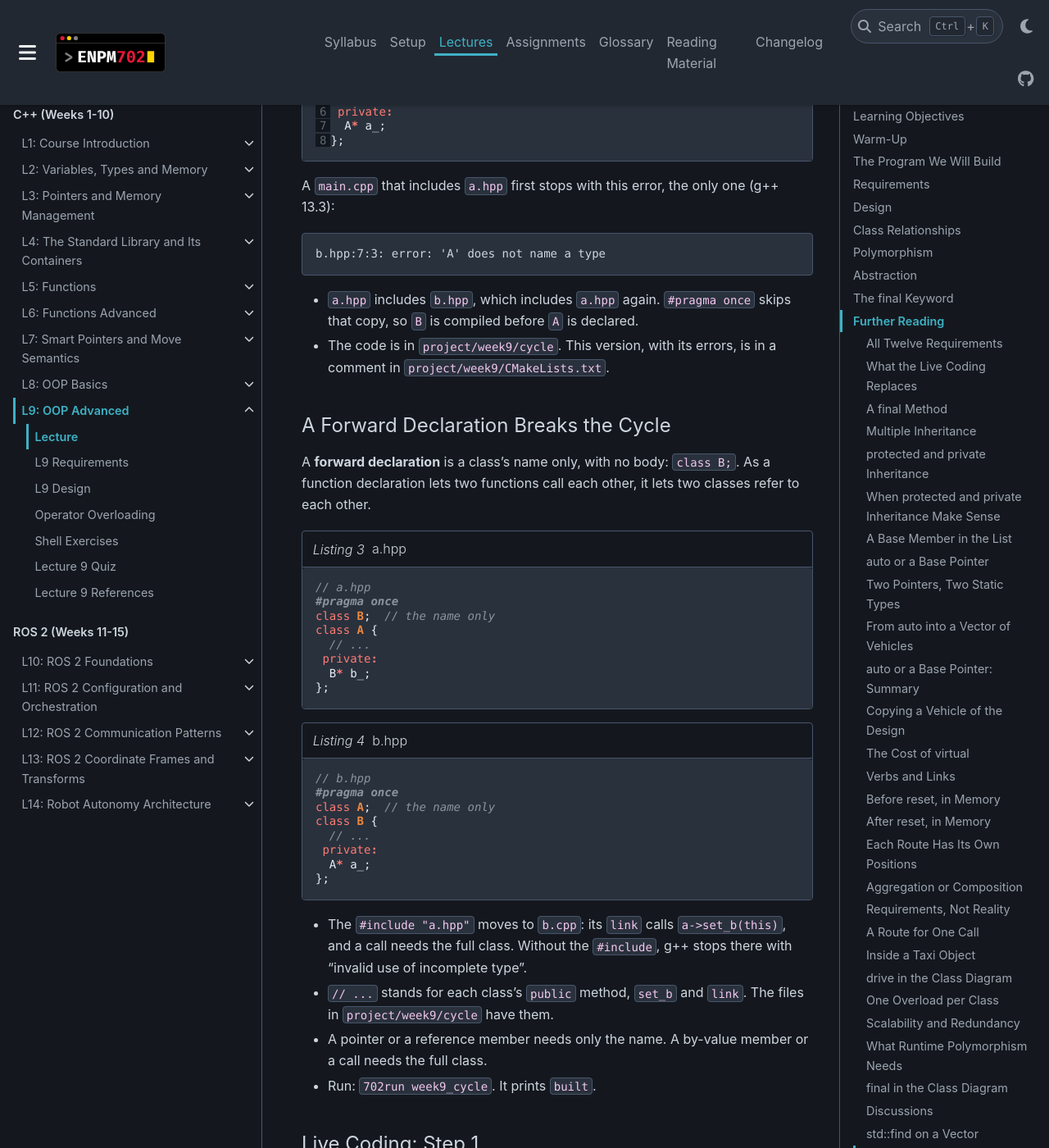
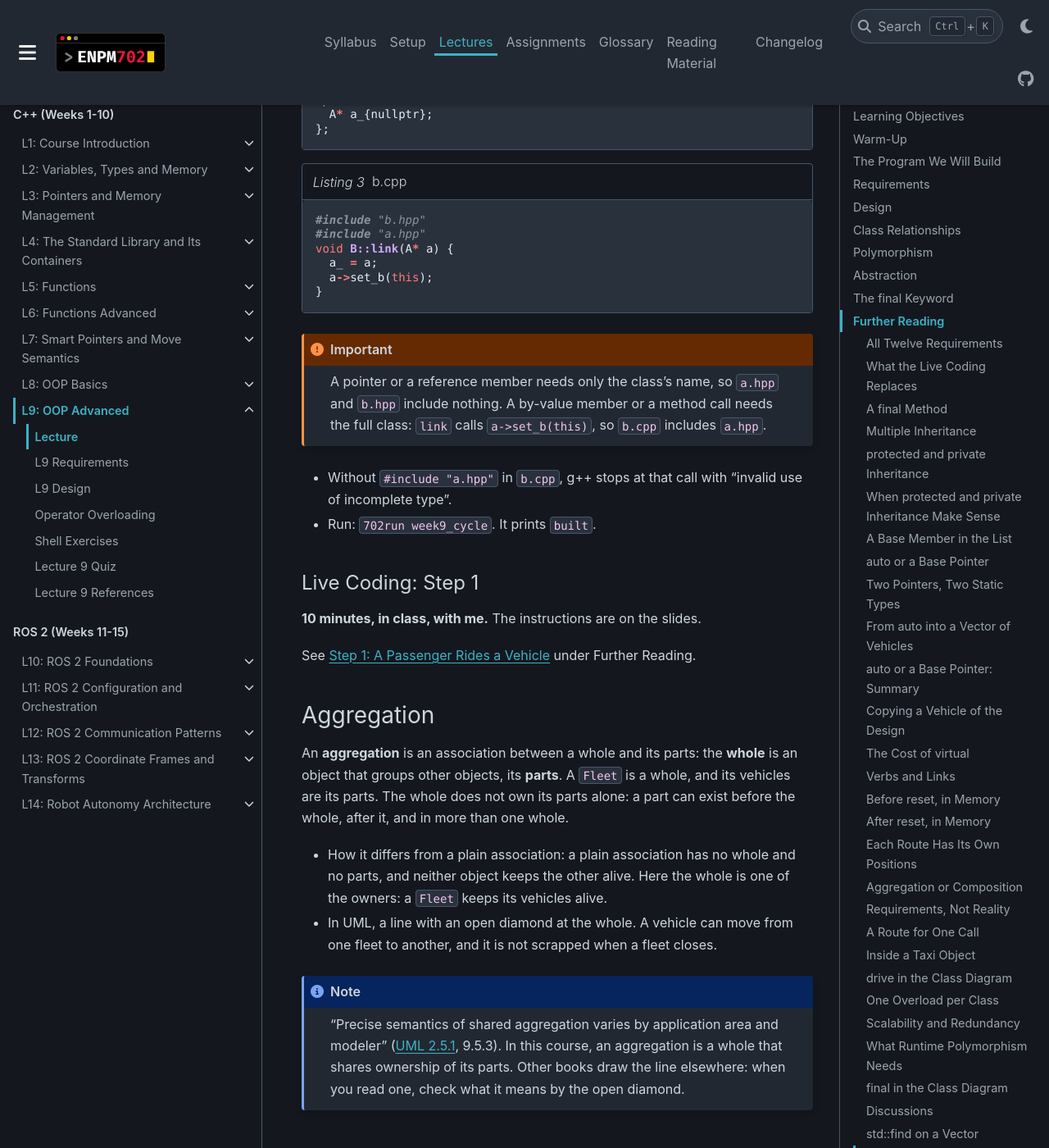
Before and after one commit to zeidk/enpm702-fall-2026-docs, a Sphinx documentation site: the page built from docs/source/lectures/lecture9/l9_lecture.rst, in a window 1280 px wide and 1400 px high, scrolled down 19122 px. Shown: the whole window at 82% size. Built offline with Sphinx 7.4.7 and the PyData theme 0.15.4, drawn with Linux system fonts in a browser that asks for light colours; some of the changed text lies outside the part shown.

Commit message:
L9: forward declaration with the three files, AutomationLevel in the namespace, Vehicle marked C, new slide numbers

```diff
--- a/docs/source/lectures/lecture9/l9_lecture.rst
+++ b/docs/source/lectures/lecture9/l9_lecture.rst
@@ -544,7 +544,7 @@
 ----
 
 .. image:: /_static/images/l9/model_l9_association_only.png
-   :alt: A UML class diagram with only two boxes, Passenger and Vehicle, both light orange with dark orange lines. Passenger has a circled C, for a class, and Vehicle, in italics, a circled A, for an abstract class. An orange arrow labeled rides runs from Passenger to Vehicle, with 0..* at Passenger and 0..1 at Vehicle.
+   :alt: A UML class diagram with only two boxes, Passenger and Vehicle, both light orange with dark orange lines. Passenger and Vehicle each have a circled C, for a class, and the name Vehicle is in italics. An orange arrow labeled rides runs from Passenger to Vehicle, with 0..* at Passenger and 0..1 at Vehicle.
    :align: center
    :width: 40%
 
@@ -672,69 +672,42 @@
 .. code-block:: cpp
    :caption: a.hpp
 
-   // a.hpp
    #pragma once
+   class B;  // name only
+   class A {
+    public:
+     void set_b(B* b);
+    private:
+     B* b_{nullptr};
+   };
+
+.. code-block:: cpp
+   :caption: b.hpp
+
+   #pragma once
+   class A;  // name only
+   class B {
+    public:
+     void link(A* a);
+    private:
+     A* a_{nullptr};
+   };
+
+.. code-block:: cpp
+   :caption: b.cpp
+
    #include "b.hpp"
-   class A {
-     // ...
-    private:
-     B* b_;
-   };
-
-.. code-block:: cpp
-   :caption: b.hpp
-   :linenos:
-
-   // b.hpp
-   #pragma once
    #include "a.hpp"
-   class B {
-     // ...
-    private:
-     A* a_;
-   };
-
-A ``main.cpp`` that includes ``a.hpp`` first stops with this error, the only one (g++ 13.3):
-
-.. code-block:: text
-
-   b.hpp:7:3: error: 'A' does not name a type
-
-- ``a.hpp`` includes ``b.hpp``, which includes ``a.hpp`` again. ``#pragma once`` skips that copy, so ``B`` is compiled before ``A`` is declared.
-- The code is in ``project/week9/cycle``. This version, with its errors, is in a comment in ``project/week9/CMakeLists.txt``.
-
-A Forward Declaration Breaks the Cycle
-""""""""""""""""""""""""""""""""""""""
-
-A **forward declaration** is a class's name only, with no body: ``class B;``. As a function declaration lets two functions call each other, it lets two classes refer to each other.
-
-.. code-block:: cpp
-   :caption: a.hpp
-
-   // a.hpp
-   #pragma once
-   class B;  // the name only
-   class A {
-     // ...
-    private:
-     B* b_;
-   };
-
-.. code-block:: cpp
-   :caption: b.hpp
-
-   // b.hpp
-   #pragma once
-   class A;  // the name only
-   class B {
-     // ...
-    private:
-     A* a_;
-   };
-
-- The ``#include "a.hpp"`` moves to ``b.cpp``: its ``link`` calls ``a->set_b(this)``, and a call needs the full class. Without the ``#include``, g++ stops there with "invalid use of incomplete type".
-- ``// ...`` stands for each class's ``public`` method, ``set_b`` and ``link``. The files in ``project/week9/cycle`` have them.
-- A pointer or a reference member needs only the name. A by-value member or a call needs the full class.
+   void B::link(A* a) {
+     a_ = a;
+     a->set_b(this);
+   }
+
+.. important::
+
+   A pointer or a reference member needs only the class's name, so ``a.hpp`` and ``b.hpp`` include nothing. A by-value member or a method call needs the full class: ``link`` calls ``a->set_b(this)``, so ``b.cpp`` includes ``a.hpp``.
+
+- Without ``#include "a.hpp"`` in ``b.cpp``, g++ stops at that call with "invalid use of incomplete type".
 - Run: ``702run week9_cycle``. It prints ``built``.
 
 Live Coding: Step 1
--- a/docs/source/lectures/lecture9/l9_requirements.rst
+++ b/docs/source/lectures/lecture9/l9_requirements.rst
@@ -721,7 +721,7 @@
    * - FR-3
      - Yes: ``Vehicle::drive`` is pure ``virtual``; ``RoboTaxi::drive`` and
        ``Taxi::drive`` override it.
-     - Live Coding Steps 4 and 6. ``702run week9_playground 88`` (Fleet and
+     - Live Coding Steps 4 and 6. ``702run week9_playground 89`` (Fleet and
        Passenger Do Not Change) prints ``RoboTaxi: 2 sensors checked, drives 500 m`` and
        ``Taxi: Ana drives 500 m``.
    * - FR-4.1, FR-4.2
@@ -772,7 +772,7 @@
      -
    * - FR-10.1 to FR-10.5
      - Yes: ``Fleet::add``, ``Fleet::remove``, ``Fleet::size``.
-     - Live Coding Step 2. ``702run week9_playground 34`` (The Vehicles
+     - Live Coding Step 2. ``702run week9_playground 35`` (The Vehicles
        Outlive the Fleet) prints ``2 2``, ``1 1`` and ``1 13.4``. Measured:
        adding the same vehicle twice gives a size of 1, and removing an
        unknown id returns ``false``.
```
Also changed, not shown: other parts of docs/source/lectures/lecture9/l9_lecture.rst (+18 -18 lines), docs/source/lectures/lecture9/l9_design.rst (+11 -10 lines), docs/source/_static/images/l9/model_l9_association_only.png.
